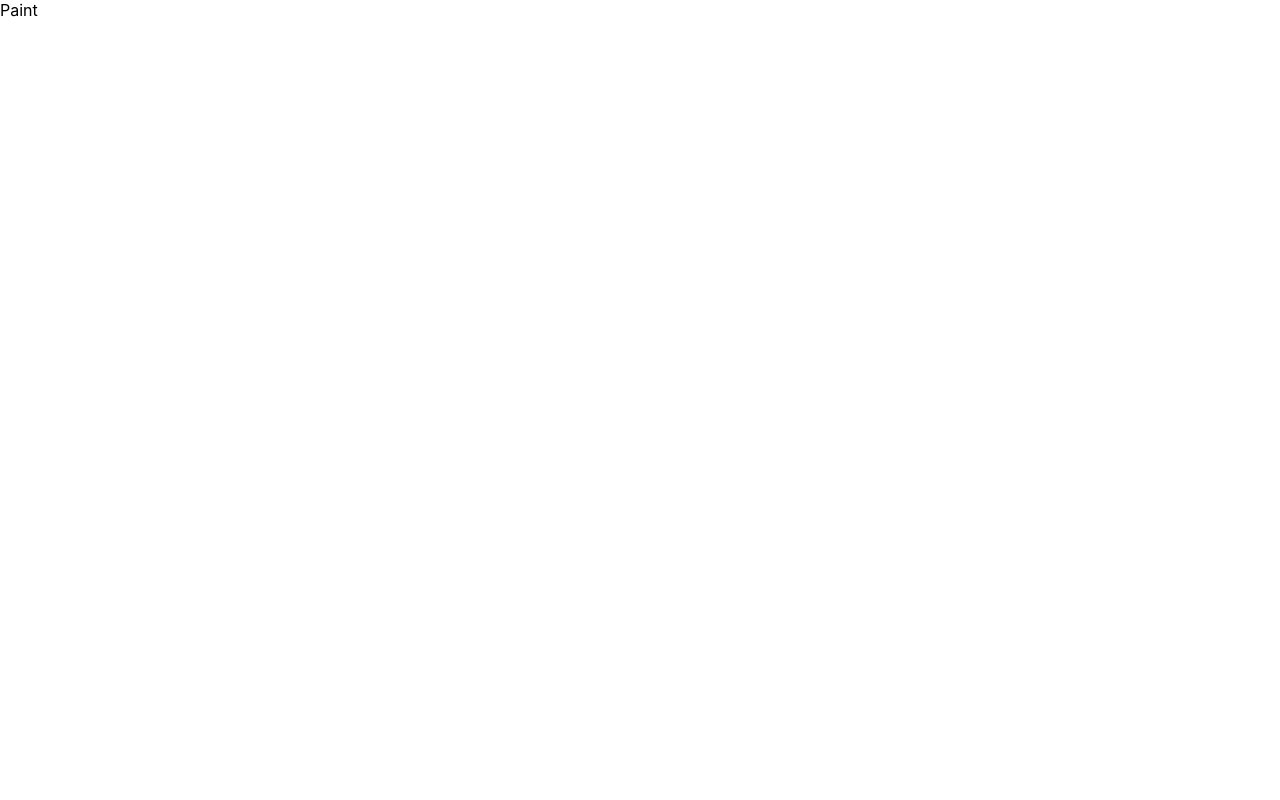
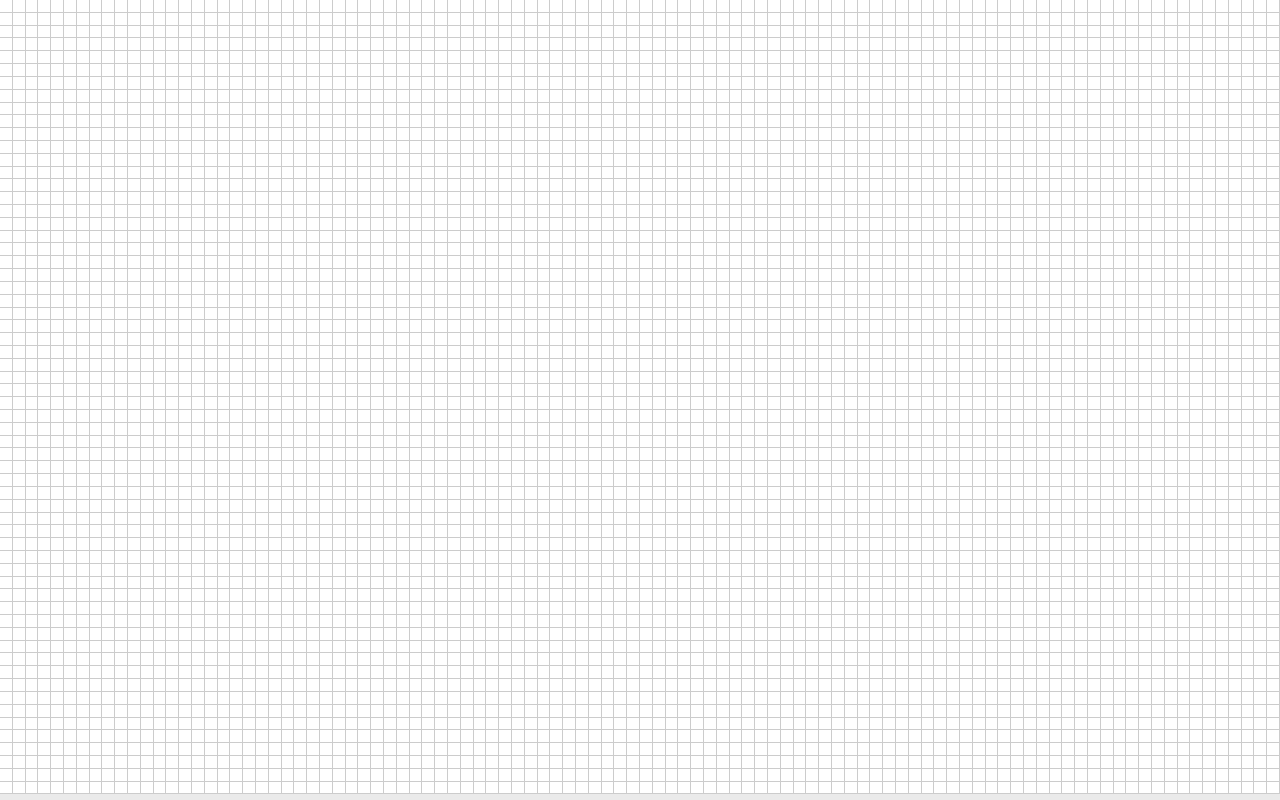
Before and after one commit to NicoSeg735/paint, a React (Create React App) app: page / in a window 1280 px wide. Built offline with nearby package versions, Linux system fonts and the light colour scheme.

Commit message:
Grilla con pintado de celdas funcionando

```diff
--- a/package.json
+++ b/package.json
@@ -9,6 +9,7 @@
     "react": "^17.0.2",
     "react-dom": "^17.0.2",
     "react-scripts": "4.0.3",
+    "styled-components": "^5.3.1",
     "web-vitals": "^1.1.2"
   },
   "scripts": {
--- a/src/App.jsx
+++ b/src/App.jsx
@@ -1,5 +1,7 @@
+import GridDivs from './components/GridDivs'
+
 function App() {
-  return <div>Paint</div>
+  return <GridDivs />
 }
 
 export default App
--- /dev/null
+++ b/src/components/GridDivs/index.js
@@ -0,0 +1,28 @@
+import React, { useRef } from 'react'
+import { Container, Grid, Cell } from './styles'
+
+function GridDivs() {
+  const cantColumns = 100
+
+  const cantRows = useRef(
+    Math.floor(window.innerHeight / (window.innerWidth / cantColumns))
+  )
+
+  const handleClick = e => {
+    console.log(e.target.id)
+    const cell = document.getElementById(e.target.id)
+    cell.className += ' blue'
+  }
+
+  return (
+    <Container>
+      <Grid cantColumns={cantColumns}>
+        {[...Array(cantColumns * cantRows.current)].map((x, i) => (
+          <Cell key={i} id={i} onClick={handleClick} />
+        ))}
+      </Grid>
+    </Container>
+  )
+}
+
+export default GridDivs
--- /dev/null
+++ b/src/components/GridDivs/styles.js
@@ -0,0 +1,31 @@
+import styled from 'styled-components'
+
+export const Container = styled.div`
+  height: 100vh;
+  width: 100%;
+  background-color: #eaeaea;
+  overflow: hidden;
+`
+
+export const Grid = styled.div`
+  display: grid;
+  grid-template-columns: repeat(${props => props.cantColumns || 10}, 1fr);
+
+  .blue {
+    background: blue;
+  }
+`
+
+export const Cell = styled.div`
+  width: 100%;
+  background: white;
+  box-sizing: border-box;
+  border: 0.1px solid #ccc;
+  border-width: 0 0.1px 0.1px 0;
+
+  &::after {
+    content: '';
+    display: block;
+    padding-bottom: 100%;
+  }
+`
```
Also changed, not shown: src/components/Canvas/index.js (added, +113 -0 lines), src/components/Canvas/style.js (added, +25 -0 lines), 1 other file (tests, documents, lock files or other folders).
